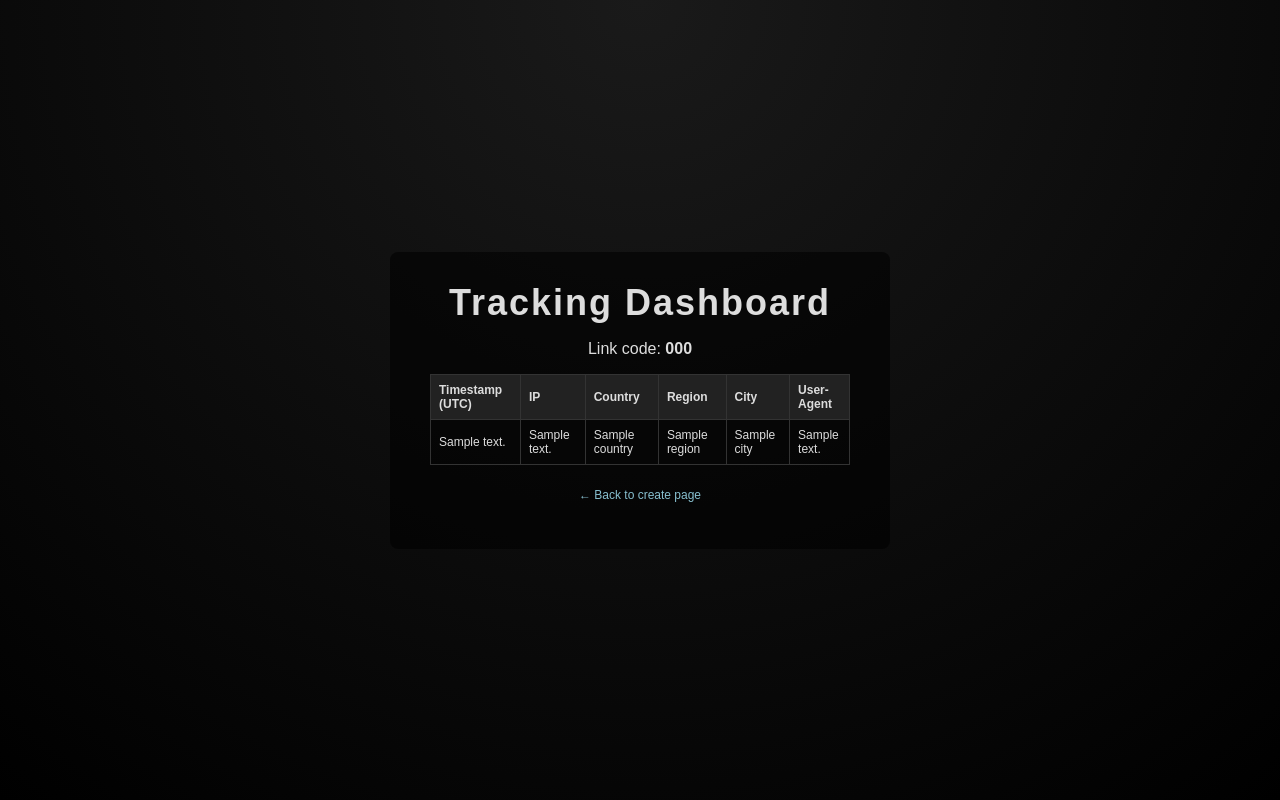
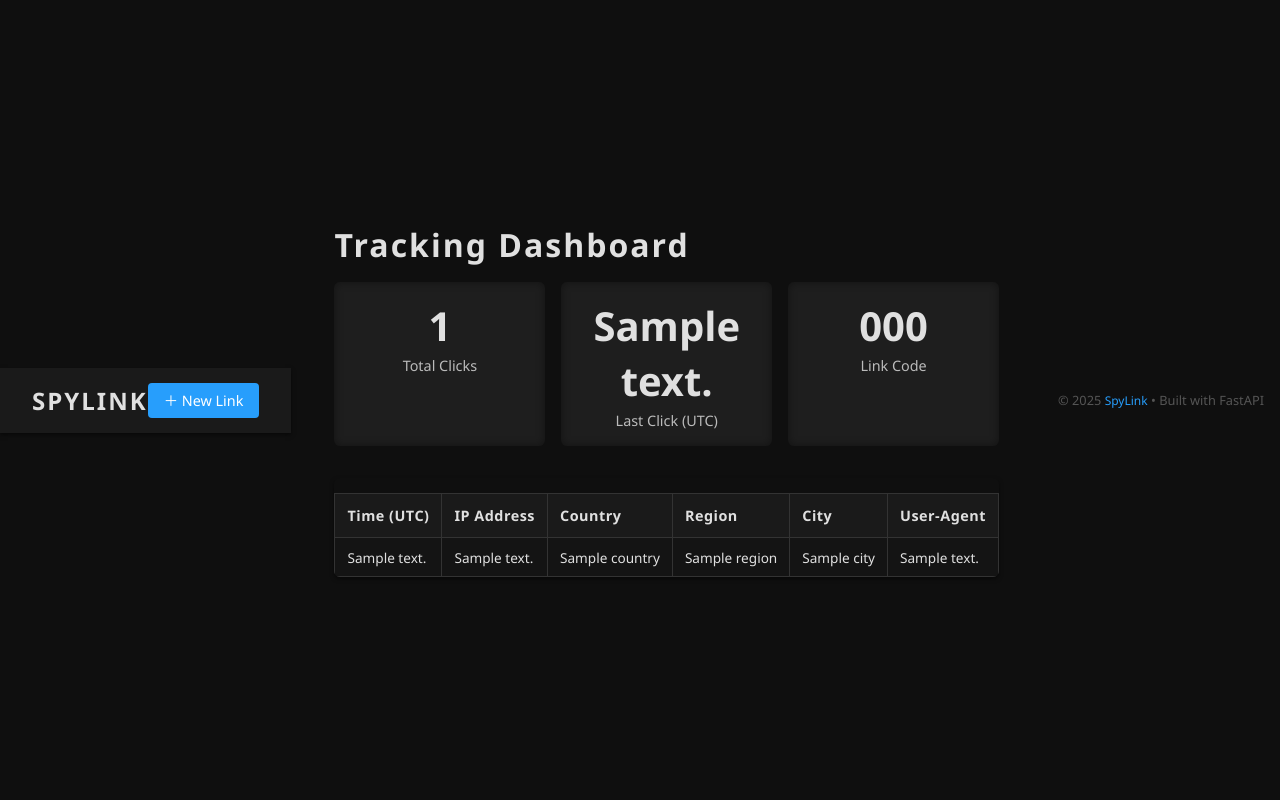
Before and after one commit to andrilchakraborty/568u96950, a FastAPI app: template templates/track.html in a window 1280 px wide. Run offline with FastAPI, Linux system fonts and the light colour scheme; the template is opened without the code that fills it: most values are stand-ins (such as "Sample title", 1, 10 or a date in 2020).

Commit message:
Update track.html

```diff
--- a/templates/track.html
+++ b/templates/track.html
@@ -3,20 +3,159 @@
 <html lang="en">
 <head>
   <meta charset="UTF-8">
-  <title>Tracking: {{ code }}</title>
+  <meta name="viewport" content="width=device-width, initial-scale=1">
+  <title>SpyLink Dashboard — {{ code }}</title>
   <link rel="stylesheet" href="/static/style.css">
+  <style>
+    /* —— Dashboard Overrides —— */
+    body {
+      background: #0f0f0f;
+      color: #e0e0e0;
+      font-family: "Segoe UI", Roboto, sans-serif;
+    }
+    .header {
+      display: flex;
+      justify-content: space-between;
+      align-items: center;
+      padding: 1rem 2rem;
+      background: #1a1a1a;
+      box-shadow: 0 2px 4px rgba(0,0,0,0.5);
+    }
+    .header .logo {
+      font-size: 1.5rem;
+      font-weight: bold;
+      letter-spacing: 2px;
+    }
+    .header nav a {
+      padding: 0.5rem 1rem;
+      background: #279efc;
+      color: #fff;
+      border-radius: 4px;
+      text-decoration: none;
+      font-size: 0.9rem;
+    }
+    .header nav a:hover {
+      background: #1e7cd9;
+    }
+    main.dashboard {
+      max-width: 1000px;
+      margin: 2rem auto;
+      padding: 0 1rem;
+    }
+    .overview h1 {
+      margin-bottom: 0.5rem;
+      font-size: 2rem;
+    }
+    .stats {
+      display: flex;
+      gap: 1rem;
+      margin: 1rem 0 2rem;
+    }
+    .stat-card {
+      flex: 1;
+      background: #1e1e1e;
+      padding: 1rem;
+      border-radius: 6px;
+      text-align: center;
+      box-shadow: inset 0 0 8px rgba(0,0,0,0.4);
+    }
+    .stat-value {
+      font-size: 2.5rem;
+      font-weight: bold;
+      margin-bottom: 0.2rem;
+    }
+    .stat-label {
+      font-size: 0.9rem;
+      color: #bbb;
+    }
+    .table-container {
+      overflow-x: auto;
+      border-radius: 6px;
+      box-shadow: 0 2px 4px rgba(0,0,0,0.5);
+    }
+    table {
+      width: 100%;
+      border-collapse: collapse;
+      background: #141414;
+    }
+    thead th {
+      position: sticky;
+      top: 0;
+      background: #1a1a1a;
+      padding: 0.75rem;
+      font-size: 0.9rem;
+      letter-spacing: 0.5px;
+    }
+    tbody tr:nth-child(even) {
+      background: #181818;
+    }
+    tbody tr:hover {
+      background: #222;
+    }
+    td {
+      padding: 0.6rem 0.75rem;
+      font-size: 0.85rem;
+      word-break: break-all;
+    }
+    .no-data {
+      text-align: center;
+      padding: 3rem 0;
+      color: #888;
+      font-size: 1rem;
+    }
+    footer.footer {
+      text-align: center;
+      padding: 1rem;
+      font-size: 0.8rem;
+      color: #555;
+    }
+    footer.footer a {
+      color: #279efc;
+      text-decoration: none;
+    }
+  </style>
 </head>
 <body>
-  <div class="container">
+  <header class="header">
+    <div class="logo">SPYLINK</div>
+    <nav>
+      <a href="/">＋ New Link</a>
+    </nav>
+  </header>
+
+  <main class="dashboard">
+    <section class="overview">
       <h1>Tracking Dashboard</h1>
-    <p>Link code: <strong>{{ code }}</strong></p>
+      <div class="stats">
+        <div class="stat-card">
+          <div class="stat-value">{{ visits|length }}</div>
+          <div class="stat-label">Total Clicks</div>
+        </div>
+        <div class="stat-card">
+          <div class="stat-value">
+            {% if visits %}
+              {{ visits[0][5] }}
+            {% else %}
+              —
+            {% endif %}
+          </div>
+          <div class="stat-label">Last Click (UTC)</div>
+        </div>
+        <div class="stat-card">
+          <div class="stat-value">{{ code }}</div>
+          <div class="stat-label">Link Code</div>
+        </div>
+      </div>
+    </section>
 
+    <section class="visits">
       {% if visits %}
+        <div class="table-container">
           <table>
             <thead>
               <tr>
-            <th>Timestamp (UTC)</th>
-            <th>IP</th>
+                <th>Time (UTC)</th>
+                <th>IP Address</th>
                 <th>Country</th>
                 <th>Region</th>
                 <th>City</th>
@@ -31,16 +170,23 @@
                   <td>{{ country }}</td>
                   <td>{{ region }}</td>
                   <td>{{ city }}</td>
-            <td style="word-break:break-all;">{{ ua }}</td>
+                  <td>{{ ua }}</td>
                 </tr>
               {% endfor %}
             </tbody>
           </table>
+        </div>
       {% else %}
-      <p>No one has clicked this link yet.</p>
+        <div class="no-data">
+          No visits yet.<br>
+          Share your link and watch this dashboard light up!
+        </div>
       {% endif %}
+    </section>
+  </main>
 
-    <p style="margin-top:20px;"><a href="/">← Back to create page</a></p>
-  </div>
+  <footer class="footer">
+    &copy; 2025 <a href="/">SpyLink</a> &bull; Built with FastAPI
+  </footer>
 </body>
 </html>
```
Lines whose indentation alone changed are shown as unchanged.
